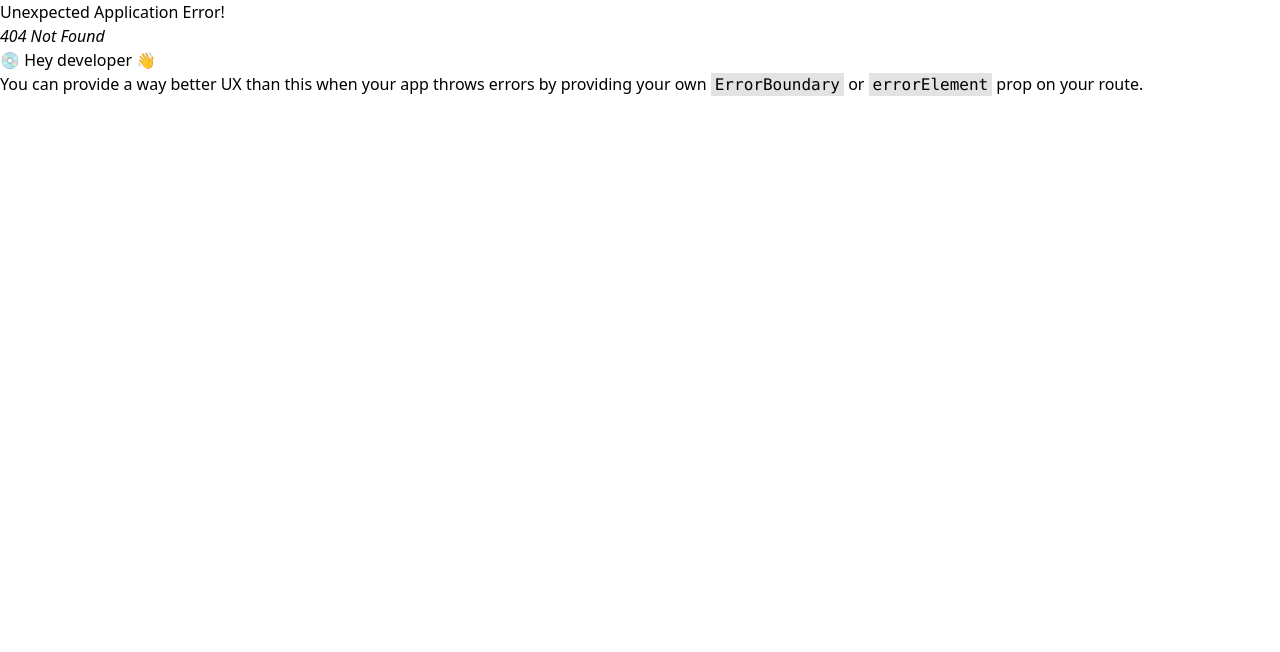
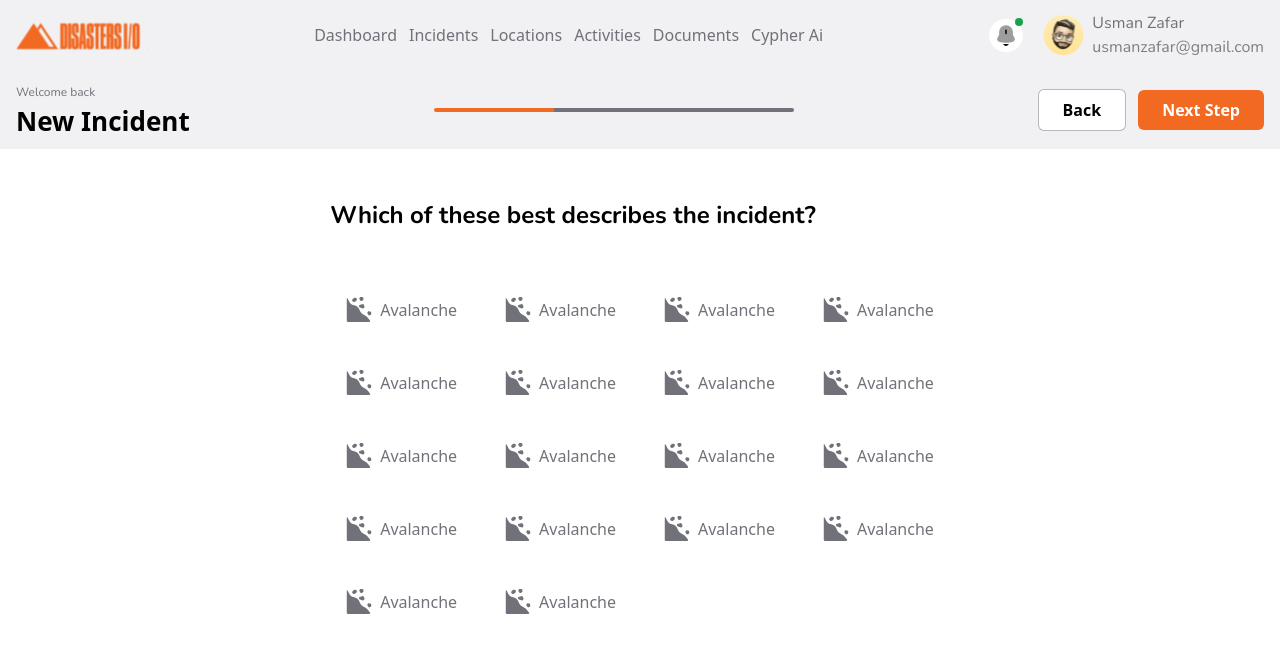
Before and after one commit to marleyudoy/digester, a React (Vite) app: page /incident/describe in a window 1280 px wide. Before the commit this address had no page. Shown: the top 652 px of the page. Built offline with nearby package versions, Linux system fonts and the light colour scheme.

Commit message:
new incident btn create done

```diff
--- a/src/Global/ContentHeading.jsx
+++ b/src/Global/ContentHeading.jsx
@@ -9,17 +9,27 @@ function ContentHeading({
   isSort,
   children,
   backButton,
+  progress
 }) {
   const navigate = useNavigate();
   return (
     <section className="bg-[#E4E4E780] py-2">
-      <div className="container flex justify-between">
+      <div className="container flex justify-between items-center">
         <div>
           <small className="text-xs font-oneast text-secondaryColor">Welcome back</small>
           <h3 className="text-[20px] md:text-[26px] font-bold">
             {headingTitle}
           </h3>
         </div>
+          {
+            progress && (
+              <div className="flex rounded-full overflow-hidden">
+                <div className="w-[60px] md:w-[100px] lg:w-[120px] h-[4px] bg-primaryColor"></div>
+                <div className="w-[60px] md:w-[100px] lg:w-[120px] h-[4px] bg-secondaryColor"></div>
+                <div className="w-[60px] md:w-[100px] lg:w-[120px] h-[4px] bg-secondaryColor"></div>
+              </div>
+            )
+          }
         <div className="flex items-center gap-3">
           {isSearch && (
             <div className="flex items-center gap-3 bg-white px-2 py-2 rounded-lg justify-center">
@@ -37,7 +47,7 @@ function ContentHeading({
             </div>
           )}
           {backButton?.state && (
-            <Button classNm="border border-secondaryColor/50 bg-white" handleClick={() => navigate(backButton?.path)}>Back</Button>
+            <Button classNm="border font-bold border-secondaryColor/50 bg-white" handleClick={() => navigate(backButton?.path)}>Back</Button>
           )}
           {/* children means onlyButton */}
           {children}
--- /dev/null
+++ b/src/components/incidens/DescribeIncident.jsx
@@ -0,0 +1,71 @@
+import React, { useState } from "react";
+import ContentHeading from "../../Global/ContentHeading";
+import Button from "../../Global/Button";
+import d1 from "../../assets/images/icons/d1.svg";
+
+function Btn({ children, icon, handleClick, fixedValue, value }) {
+  const [isBg, setIsBg] = useState(0);
+
+  return (
+    <>
+      <button
+        onClick={handleClick}
+        className={`flex items-center justify-center gap-2 ${
+          fixedValue === value ? "bg-primaryColor text-white" : "bg-p[#F4F4F5] text-secondaryColor"
+        } px-4 py-4 rounded-md`}
+      >
+        <img src={icon} className="text-2xl"></img>
+        <span>{children}</span>
+      </button>
+    </>
+  );
+}
+
+function DescribeIncident() {
+  const [value,setValue] = useState(0)
+  return (
+    <section>
+      <ContentHeading
+        headingTitle="New Incident"
+        backButton={{
+          state: true,
+          path: "/incident/started",
+        }}
+        progress={true}
+      >
+        <Button classNm="bg-primaryColor text-white font-bold">
+          Next Step
+        </Button>
+      </ContentHeading>
+      <div className="container mt-5 md:mt-8 lg:mt-12 grid place-content-center">
+        <div>
+          <h2 className="text-[20px] md:text-[24px] font-bold font-oneast">
+            Which of these best describes the incident?
+          </h2>
+        </div>
+        <div className="mt-5 md:mt-8 lg:mt-12 grid grid-cols-2 md: gap-4 lg:grid-cols-4 ">
+          <Btn handleClick={()=>setValue(1)} value={value} fixedValue={1} icon={d1}>Avalanche</Btn>
+          <Btn handleClick={()=>setValue(2)} value={value} fixedValue={2} icon={d1}>Avalanche</Btn>
+          <Btn handleClick={()=>setValue(3)} value={value} fixedValue={3} icon={d1}>Avalanche</Btn>
+          <Btn handleClick={()=>setValue(4)} value={value} fixedValue={4} icon={d1}>Avalanche</Btn>
+          <Btn handleClick={()=>setValue(5)} value={value} fixedValue={5} icon={d1}>Avalanche</Btn>
+          <Btn handleClick={()=>setValue(6)} value={value} fixedValue={6} icon={d1}>Avalanche</Btn>
+          <Btn handleClick={()=>setValue(7)} value={value} fixedValue={7} icon={d1}>Avalanche</Btn>
+          <Btn handleClick={()=>setValue(8)} value={value} fixedValue={8} icon={d1}>Avalanche</Btn>
+          <Btn handleClick={()=>setValue(9)} value={value} fixedValue={9} icon={d1}>Avalanche</Btn>
+          <Btn handleClick={()=>setValue(10)} value={value} fixedValue={10} icon={d1}>Avalanche</Btn>
+          <Btn handleClick={()=>setValue(11)} value={value} fixedValue={11} icon={d1}>Avalanche</Btn>
+          <Btn handleClick={()=>setValue(12)} value={value} fixedValue={12} icon={d1}>Avalanche</Btn>
+          <Btn handleClick={()=>setValue(13)} value={value} fixedValue={13} icon={d1}>Avalanche</Btn>
+          <Btn handleClick={()=>setValue(14)} value={value} fixedValue={14} icon={d1}>Avalanche</Btn>
+          <Btn handleClick={()=>setValue(15)} value={value} fixedValue={15} icon={d1}>Avalanche</Btn>
+          <Btn handleClick={()=>setValue(16)} value={value} fixedValue={16} icon={d1}>Avalanche</Btn>
+          <Btn handleClick={()=>setValue(17)} value={value} fixedValue={17} icon={d1}>Avalanche</Btn>
+          <Btn handleClick={()=>setValue(18)} value={value} fixedValue={18} icon={d1}>Avalanche</Btn>
+        </div>
+      </div>
+    </section>
+  );
+}
+
+export default DescribeIncident;
--- a/src/components/incidens/Started.jsx
+++ b/src/components/incidens/Started.jsx
@@ -1,6 +1,10 @@
 import React from "react";
+import { incidentData } from "../../data/data";
+import Button from "../../Global/Button";
+import { useNavigate } from "react-router-dom";
 
 function Started() {
+  const navigate = useNavigate()
   return (
     <section>
       <div className="container py-10">
@@ -37,6 +41,26 @@ function Started() {
             </div>
           </div>
         </div>
+        <div className="grid place-content-center mt-5 md:mt-10">
+          <div className="flex flex-col md:flex-row gap-5">
+            {incidentData.map(({ id, icon, title, description }) => {
+              return (
+                <div key={id} className="bg-[#F4F4F5] p-3">
+                  <div className="pt-5 pb-8">
+                    <img src={icon} alt="" />
+                  </div>
+                  <div>
+                    <h3 className="text-[20px] max-w-[90%] font-oneast font-bold">{title}</h3>
+                    <p className="text-[14px] max-w-[90%] text-secondaryColor py-2">{description}</p>
+                  </div>
+                </div>
+              );
+            })}
+          </div>
+        </div>
+        <div>
+          <Button classNm="bg-primaryColor text-white font-bold mx-auto block mt-10" handleClick={()=> navigate("/incident/describe")}>Get Started</Button>
+        </div>
       </div>
     </section>
   );
--- a/src/data/data.js
+++ b/src/data/data.js
@@ -75,4 +75,5 @@ const incidentData = [
   },
 ];
 
-export { blogData, incidentData };
+
+export { blogData, incidentData};
--- a/src/main.jsx
+++ b/src/main.jsx
@@ -11,6 +11,7 @@ import Documents from "./pages/Documents.jsx";
 import CypherAi from "./pages/CypherAi.jsx";
 import Started from "./components/incidens/Started.jsx";
 import IncidentHome from "./components/incidens/IncidentHome.jsx";
+import DescribeIncident from "./components/incidens/DescribeIncident.jsx";
 const router = createBrowserRouter([
   {
     path: "/",
@@ -35,6 +36,10 @@ const router = createBrowserRouter([
           {
             path: '/incident/started',
             element: <Started/>
+          },
+          {
+            path: '/incident/describe',
+            element: <DescribeIncident/>
           }
         ],
       },
```
Also changed, not shown: src/assets/images/icons/d1.svg (added).
